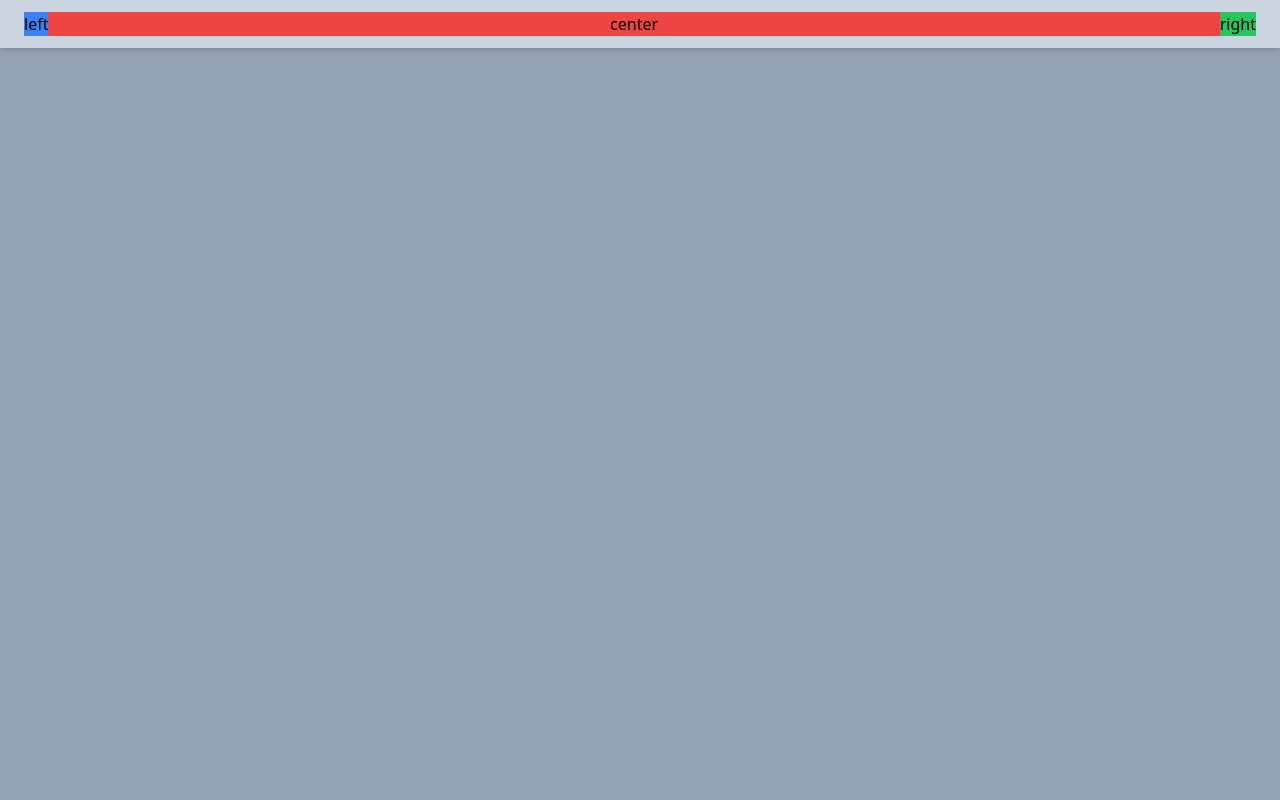
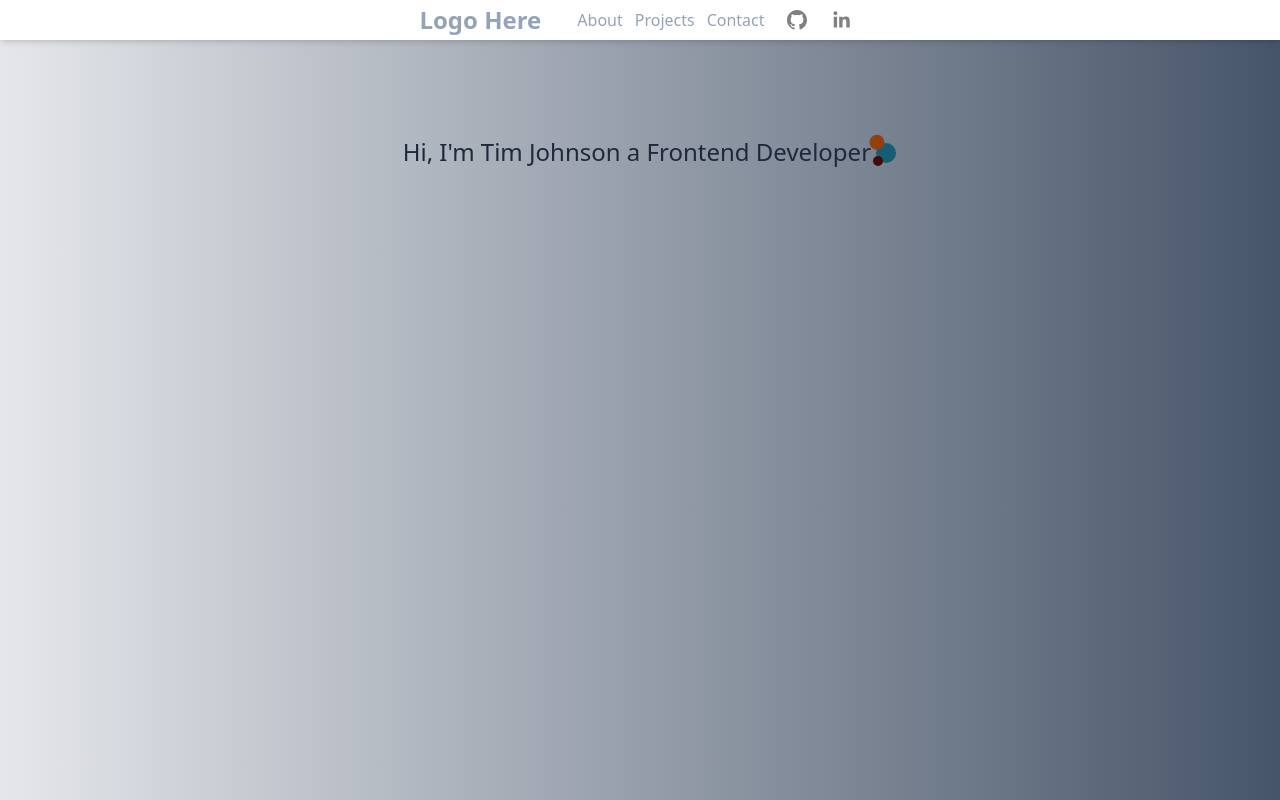
Before and after one commit to tjohnson-code/Portfolio, a Next.js app in the folder tj-portfolio/: page / in a window 1280 px wide. Built offline with nearby package versions, Linux system fonts and the light colour scheme.

Commit message:
updated header and hero layouts

```diff
--- a/tj-portfolio/package.json
+++ b/tj-portfolio/package.json
@@ -16,6 +16,7 @@
     "postcss": "8.4.23",
     "react": "18.2.0",
     "react-dom": "18.2.0",
+    "react-social-icons": "^5.15.0",
     "tailwindcss": "3.3.2"
   }
 }
--- a/tj-portfolio/src/components/Header.js
+++ b/tj-portfolio/src/components/Header.js
@@ -1,17 +1,53 @@
+import Link from 'next/link';
+import { SocialIcon } from 'react-social-icons';
+
+const iconSize = {
+  height: '40px',
+  width: '40px',
+};
+
 function Header() {
   return (
-    <div className="sticky top-0 z-50 bg-slate-300 flex items-center p-3 lg:px-6 shadow-md">
-      {/* Flex row */}
-      <div className="bg-blue-500 flex items-center">
-        {/* Logo - Left */}left
+    <header className="flex w-full mx-auto items-center justify-center sticky top-0 z-30 bg-white text-slate-400 shadow-md">
+      <div className="flex justify-between space-x-3 lg:max-w-7xl">
+        {/* Flex row */}
+        <div className="flex items-center pr-6 text-2xl font-bold">
+          {/* Logo - Left */}
+          <h2>Logo Here</h2>
+        </div>
+        <div className="flex space-x-3 items-center">
+          {/* Navigation - Center */}
+          <Link className="hover:text-slate-500" href="#about">
+            About
+          </Link>
+          <Link className="hover:text-slate-500" href="#projects">
+            Projects
+          </Link>
+          <Link className="hover:text-slate-500" href="#home">
+            Contact
+          </Link>
+        </div>
+        <div className="flex items-center space-x-1">
+          {/* Profile Links - Right */}
+          <SocialIcon
+            className="nav-hover"
+            url="https://github.com/tjohnson-code"
+            target="_blank"
+            bgColor="transparent"
+            fgColor="gray"
+            style={iconSize}
+          />
+          <SocialIcon
+            className="nav-hover"
+            url="https://www.linkedin.com/in/timothy-johnson-7a1a43178/"
+            target="_blank"
+            bgColor="transparent"
+            fgColor="gray"
+            style={iconSize}
+          />
+        </div>
       </div>
-      <div className="bg-red-500 flex justify-center flex-grow">
-        {/* Navigation - Center */}center
-      </div>
-      <div className="bg-green-500 flex items-center">
-        {/* Profile Links - Right */}right
-      </div>
-    </div>
+    </header>
   );
 }
 
--- a/tj-portfolio/src/components/Hero.js
+++ b/tj-portfolio/src/components/Hero.js
@@ -1,8 +1,45 @@
+const bgCircle1 = {
+  width: '20px',
+  height: '20px',
+  transform: 'translate(-5%, -90%)',
+};
+const bgCircle2 = {
+  width: '10px',
+  height: '10px',
+  transform: 'translate(-40%, -50%)',
+};
+const bgCircle3 = {
+  width: '15px',
+  height: '15px',
+  transform: 'translate(-50%, -175%)',
+};
+
 function Hero() {
   return (
-    <div>
+    <div className="text-slate-800 pt-24">
       {/* Flex Column */}
-      <div>{/* Intro */}</div>
+      <div>
+        {/* Intro */}
+        <h1 className="relative text-2xl">
+          <span className="relative z-20">
+            Hi, I'm Tim Johnson a Frontend Developer
+          </span>{' '}
+          <span className="relative inline-block">
+            <div
+              className="absolute bg-cyan-800 rounded-full z-10"
+              style={bgCircle1}
+            ></div>
+            <div
+              className="absolute bg-red-950 rounded-full z-10"
+              style={bgCircle2}
+            ></div>
+            <div
+              className="absolute bg-amber-800 rounded-full z-10"
+              style={bgCircle3}
+            ></div>
+          </span>
+        </h1>
+      </div>
       <div>{/* Project 1 */}</div>
       <div>{/* Project 2 */}</div>
       <div>{/* Project 3 */}</div>
--- a/tj-portfolio/src/pages/index.js
+++ b/tj-portfolio/src/pages/index.js
@@ -1,16 +1,19 @@
 import Header from '@/components/Header';
+import Hero from '@/components/Hero';
 import Head from 'next/head';
 
 export default function Home() {
   return (
-    <div className="h-screen bg-slate-400 overflow-hidden">
+    <div className="h-screen bg-gradient-to-r from-gray-200 to-slate-600 overflow-hidden">
       <Head>
         <title>TJ's Portfolio</title>
       </Head>
 
       <Header />
 
-      <main></main>
+      <main className="flex justify-center">
+        <Hero />
+      </main>
     </div>
   );
 }
--- a/tj-portfolio/src/styles/globals.css
+++ b/tj-portfolio/src/styles/globals.css
@@ -2,26 +2,8 @@
 @tailwind components;
 @tailwind utilities;
 
-:root {
-  --foreground-rgb: 0, 0, 0;
-  --background-start-rgb: 214, 219, 220;
-  --background-end-rgb: 255, 255, 255;
-}
-
-@media (prefers-color-scheme: dark) {
-  :root {
-    --foreground-rgb: 255, 255, 255;
-    --background-start-rgb: 0, 0, 0;
-    --background-end-rgb: 0, 0, 0;
+@layer components {
+  .nav-hover {
+    @apply transition duration-300 transform ease-in hover:scale-125;
   }
 }
-
-body {
-  color: rgb(var(--foreground-rgb));
-  background: linear-gradient(
-      to bottom,
-      transparent,
-      rgb(var(--background-end-rgb))
-    )
-    rgb(var(--background-start-rgb));
-}
```
Also changed, not shown: 1 other file (tests, documents, lock files or other folders).
